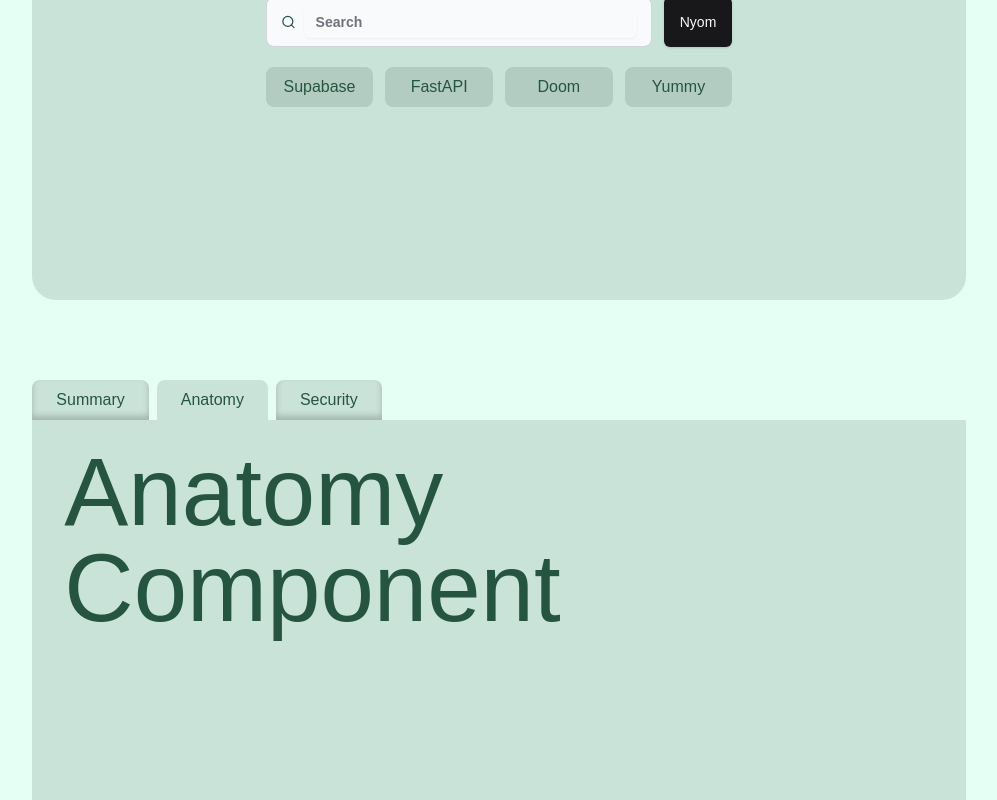
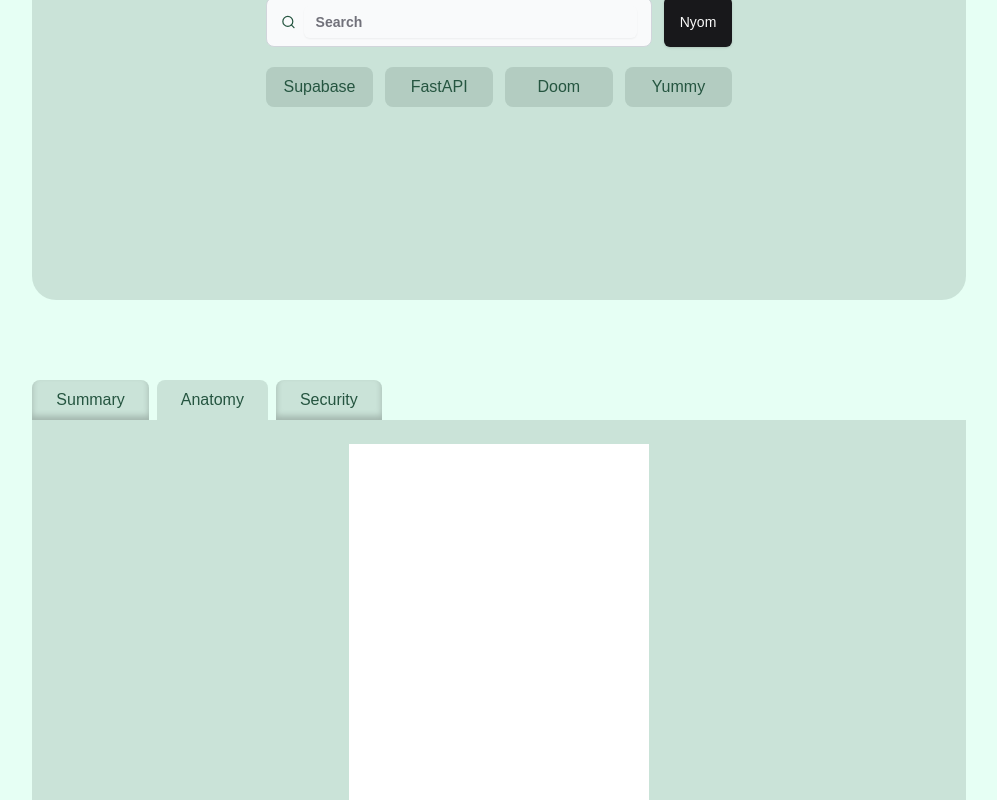
Before and after one commit to aqil18/gitnyom, a Next.js app in the folder front-end/: page / in a window 1280 px wide. Both pictures are taken after a click on the element "Anatomy". Shown: the part 420-1220 px from the top of the page, without its empty margins (141-1138 px from the left). Built offline with nearby package versions, Linux system fonts and the light colour scheme.

Commit message:
added an iframe

```diff
--- a/front-end/package.json
+++ b/front-end/package.json
@@ -15,18 +15,22 @@
     "class-variance-authority": "^0.7.1",
     "clsx": "^2.1.1",
     "cmdk": "^1.0.4",
+    "d3": "^7.9.0",
     "lucide-react": "^0.473.0",
     "next": "15.1.5",
     "react": "^19.0.0",
     "react-dom": "^19.0.0",
+    "react-helmet": "^6.1.0",
     "recharts": "^2.15.0",
     "tailwind-merge": "^2.6.0",
-    "tailwindcss-animate": "^1.0.7"
+    "tailwindcss-animate": "^1.0.7",
+    "three": "^0.172.0"
   },
   "devDependencies": {
     "@types/node": "^20",
     "@types/react": "^19",
     "@types/react-dom": "^19",
+    "@types/react-helmet": "^6.1.11",
     "postcss": "^8",
     "tailwindcss": "^3.4.1",
     "typescript": "^5"
--- a/front-end/src/components/Anatomy.tsx
+++ b/front-end/src/components/Anatomy.tsx
@@ -1,11 +1,11 @@
-import React from 'react';
+import React, { useEffect } from 'react';
 
 const Anatomy: React.FC = () => {
-    return (
-        <div>
-            <h1>Anatomy Component</h1>
-        </div>
-    );
+  return (
+    <div>
+        <iframe src="http://localhost:8080" width="100%" height="500px" title="Embedded Site" />
+    </div>
+  );
 };
 
 export default Anatomy;
```
Also changed, not shown: 1 other file (tests, documents, lock files or other folders).
